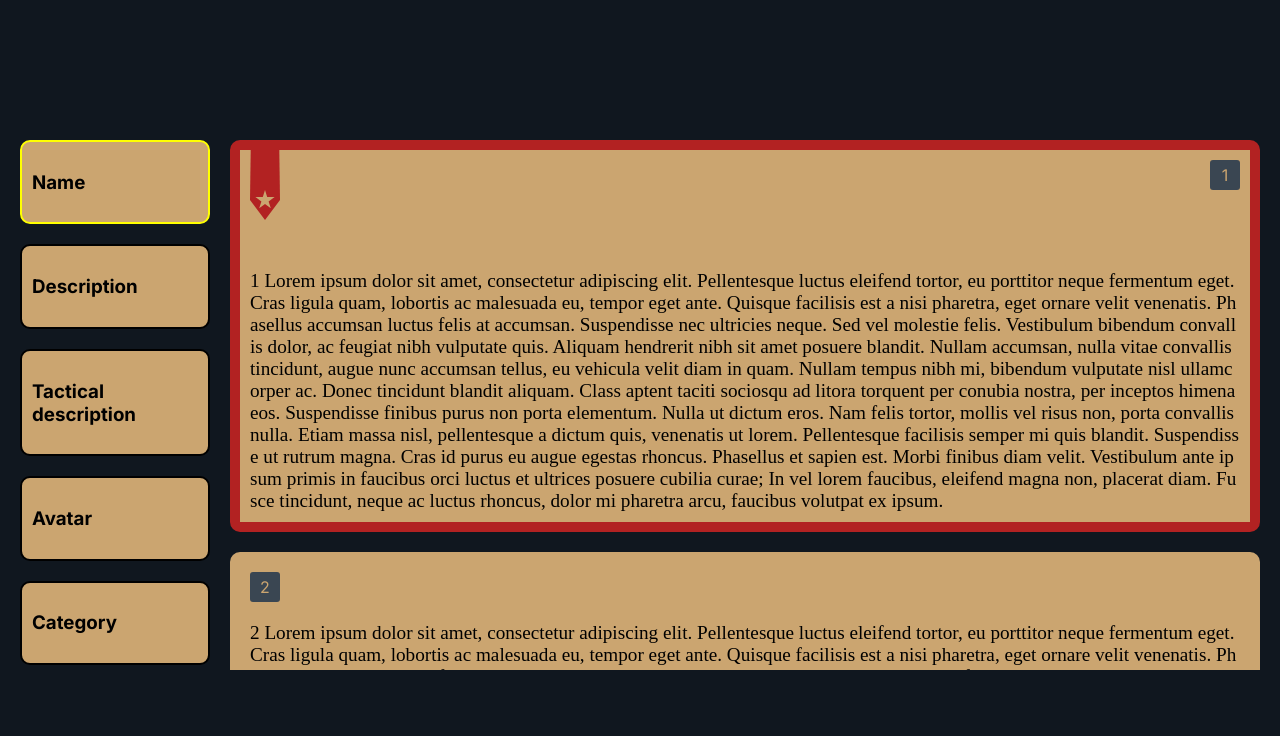
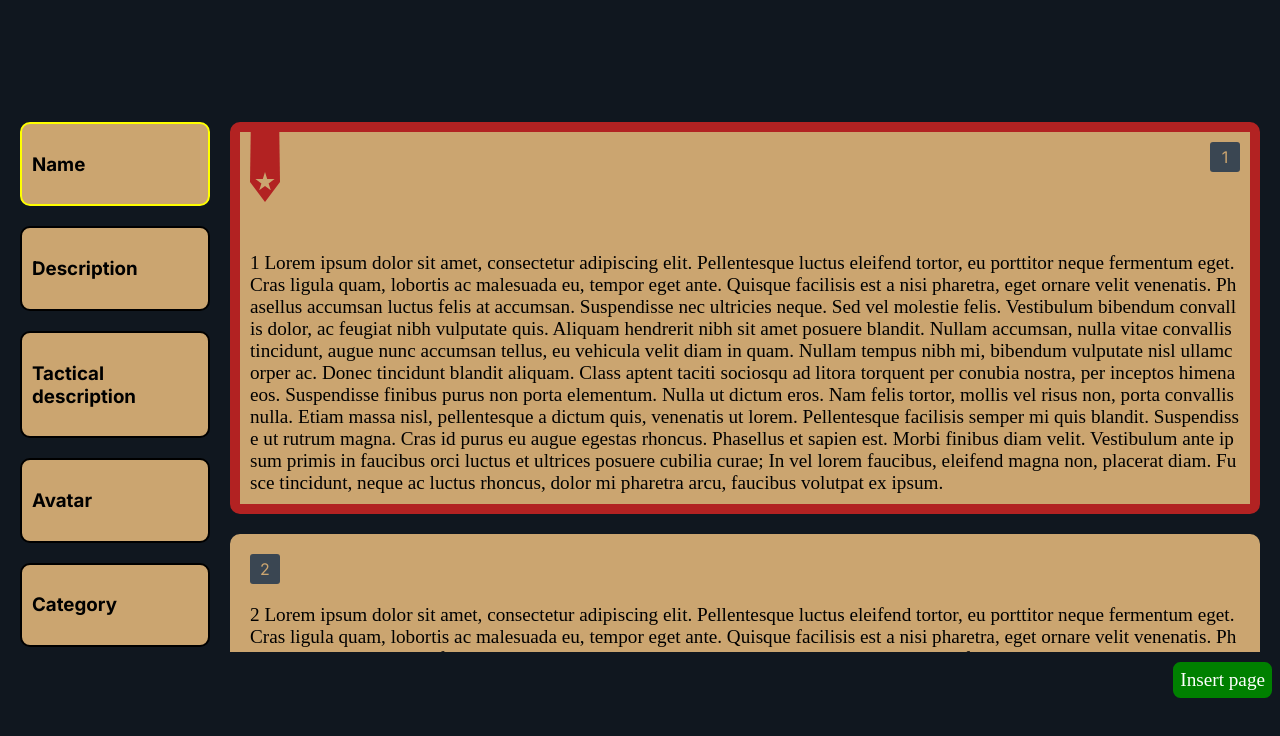
Before and after one commit to WilhelmWesser/beastiarium, a Next.js app in the folder frontend/: page /beasts/add/1 in a window 1280 px wide. Shown: the top 736 px of the page. Built offline with nearby package versions, Linux system fonts and the light colour scheme; a web font is replaced by a local one.

Commit message:
BSTRM8: added insert beast button on layout

```diff
--- a/frontend/src/app/beasts/add/[id]/page.tsx
+++ b/frontend/src/app/beasts/add/[id]/page.tsx
@@ -3,6 +3,7 @@
 import { FC } from "react";
 import styles from './styles.module.scss'
 import { FieldNameItem, FieldValueItem } from "./components/components";
+import { Button } from "@/components/components";
 
 const fieldsNamesStub: {
   name: string,
@@ -100,6 +101,9 @@ const AddBeastRequestPage: FC = () => {
         {sortedVariantsByVotes.map(({content, onClick, votes, isSelected}, index) => <FieldValueItem content={content} key={index} onClick={onClick} position={`${index + 1}`} isSelected={isSelected}/>)}
       </div>
     </div>
+    <div className={styles.beastRequestPageLowerActionsPanel}>
+      <Button name={"Insert page"} onClick={() => console.log("Beast added!")} stylesConfig={{"--button-bg-color": "green", "--button-name-color": "white"}}/>
+    </div>
   </div>
 }
 
--- a/frontend/src/app/beasts/add/[id]/styles.module.scss
+++ b/frontend/src/app/beasts/add/[id]/styles.module.scss
@@ -31,5 +31,11 @@
   overflow-y: auto;
 }
 
+.beastRequestPageLowerActionsPanel {
+  display: flex;
+  justify-content: flex-end;
+  padding: 0 8px;
+}
+
 @include scrollbar-styling("beastRequestPageFieldsNamesList", #f1f1f1, $main-grey-color, #555);
 @include scrollbar-styling("beastRequestPageFieldsValuesList", #f1f1f1, $main-grey-color, #555);
--- a/frontend/src/app/variables.scss
+++ b/frontend/src/app/variables.scss
@@ -1,8 +1,6 @@
 $main-grey-color: #3a4652;
 $minor-grey-color: #65656e;
-
 $main-body-color: #cba570;
-
 $main-red-color: firebrick;
-
 $main-yellow-color: yellow;
+$main-green-color: green;
--- a/frontend/src/components/button/styles.module.scss
+++ b/frontend/src/components/button/styles.module.scss
@@ -1,3 +1,5 @@
+@import '../../app/variables';
+
 .button {
   padding: 5px;
   border-style: solid;
```
